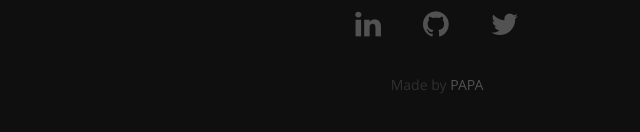
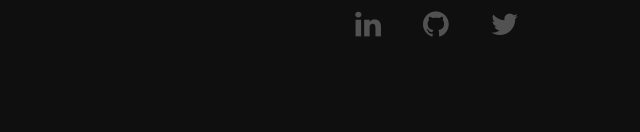
Before and after one commit to keshav304/portfolio-site, a React (Create React App) app: page / in a window 1280 px wide. Shown: the part 4207-4339 px from the top of the page, without its empty margins (203-843 px from the left). Built offline with nearby package versions, Linux system fonts and the light colour scheme.

Commit message:
Update Footer.js

```diff
--- a/src/Components/Footer.js
+++ b/src/Components/Footer.js
@@ -19,14 +19,6 @@ const Footer = ({ data }) => {
         <div className="twelve columns">
           <ul className="social-links">{networks}</ul>
 
-          <ul className="copyright">
-            <li>
-              Made by{" "}
-              <a title="PAPA" href="http://www.papareact.com/">
-                PAPA
-              </a>
-            </li>
-          </ul>
         </div>
         <div id="go-top">
           <a className="smoothscroll" title="Back to Top" href="#home">
```
